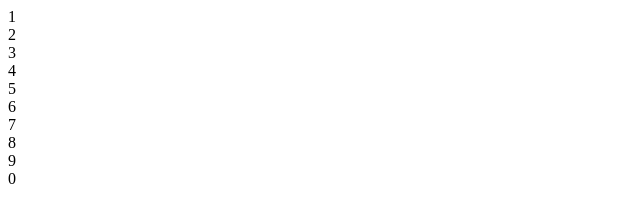
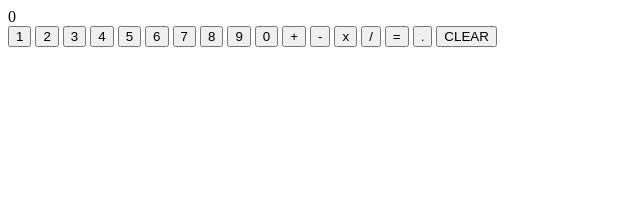
Before and after one commit to arijanbrkic/calculator, a plain HTML site: page index.html in a window 1280 px wide. Shown: the whole page, without its empty margins (0-640 px from the left). Drawn offline with Linux system fonts and the light colour scheme.

Commit message:
Added buttons and some functionality

```diff
--- a/index.html
+++ b/index.html
@@ -8,16 +8,28 @@
 <body>
     <!-- Create buttons for 0-9 AND the operators (+ - x / A AC) -->
     <div id="calculator-container">
-        <div class="numbers" id="1">1</div>
-        <div class="numbers" id="2">2</div>
-        <div class="numbers" id="3">3</div>
-        <div class="numbers" id="4">4</div>
-        <div class="numbers" id="5">5</div>
-        <div class="numbers" id="6">6</div>
-        <div class="numbers" id="7">7</div>
-        <div class="numbers" id="8">8</div>
-        <div class="numbers" id="9">9</div>
-        <div class="numbers" id="0">0</div>
+        <div class="calculator-output" id="calculator-display"></div>
+        <!-- Number buttons -->
+        <button class="number-buttons" id="1">1</button>
+        <button class="number-buttons" id="2">2</button>
+        <button class="number-buttons" id="3">3</button>
+        <button class="number-buttons" id="4">4</button>
+        <button class="number-buttons" id="5">5</button>
+        <button class="number-buttons" id="6">6</button>
+        <button class="number-buttons" id="7">7</button>
+        <button class="number-buttons" id="8">8</button>
+        <button class="number-buttons" id="9">9</button>
+        <button class="number-buttons" id="0">0</button>
+        <!-- Operation number-buttons -->
+         <button class="operators-buttons" id="add-button">+</button>
+         <button class="operators-buttons" id="subtract-button">-</button>
+         <button class="operators-buttons" id="multiply-button">x</button>
+         <button class="operators-buttons" id="divide-button">/</button>
+         <button class="operators-buttons" id="equals-button">=</button>
+         <button class="operators-buttons" id="decimal-button">.</button>
+         <button class="operators-buttons" id="clear-button">CLEAR</button>
     </div>
+
+    <script src="script.js"></script>
 </body>
 </html>
--- a/script.js
+++ b/script.js
@@ -0,0 +1,23 @@
+const calcDisplay = document.getElementById("calculator-display");
+calcDisplay.innerText = "0";
+
+// operators
+const add = function(a, b){
+    return a + b;
+}
+
+const subtract = function(a, b){
+    return a - b;
+}
+
+const multiply = function(a, b){
+    return a * b;
+}
+
+const divide = function(a, b){
+    if (b != 0){
+    return a / b;
+    } else {
+        return "You suck";
+    }
+}
```
Also changed, not shown: 1 other file.
